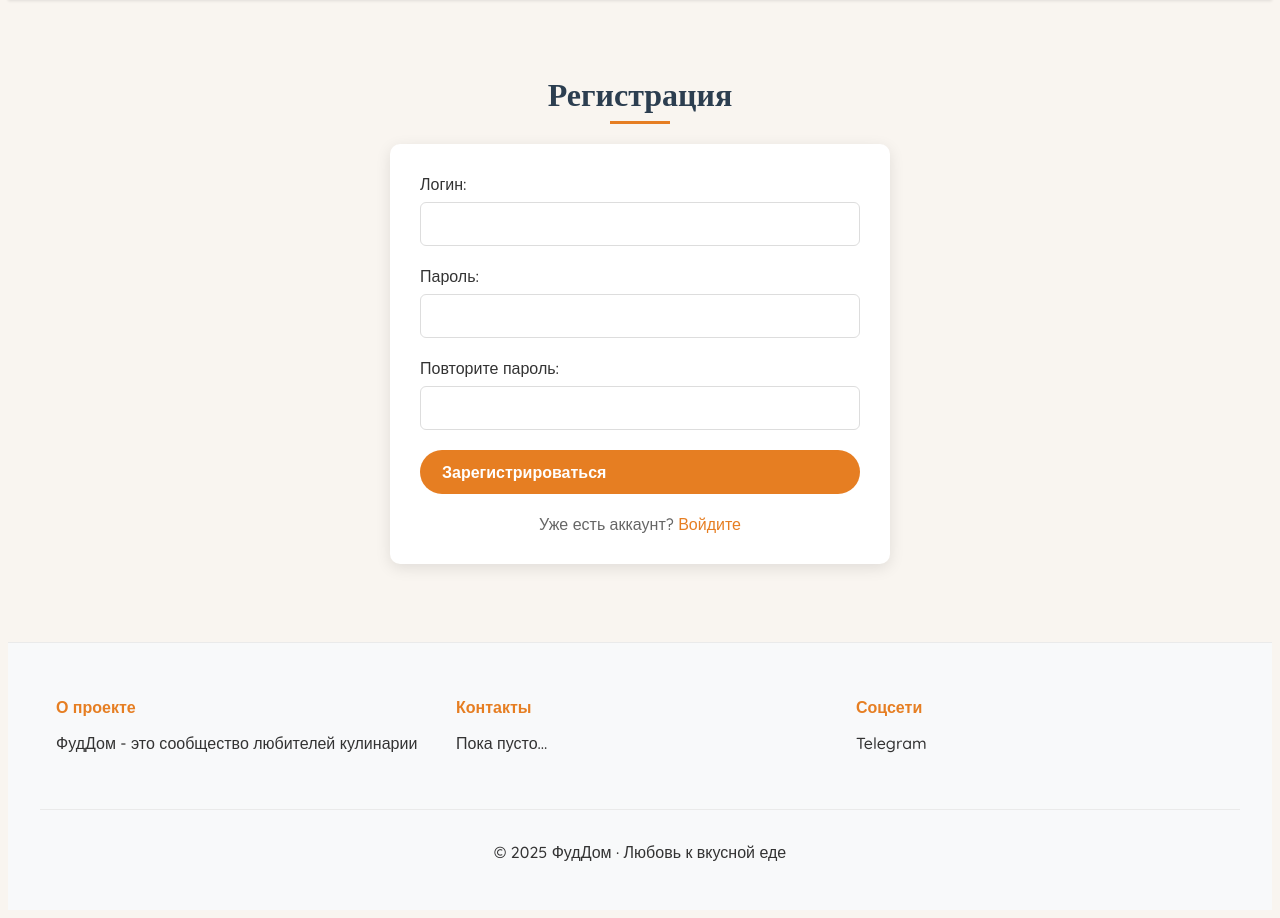
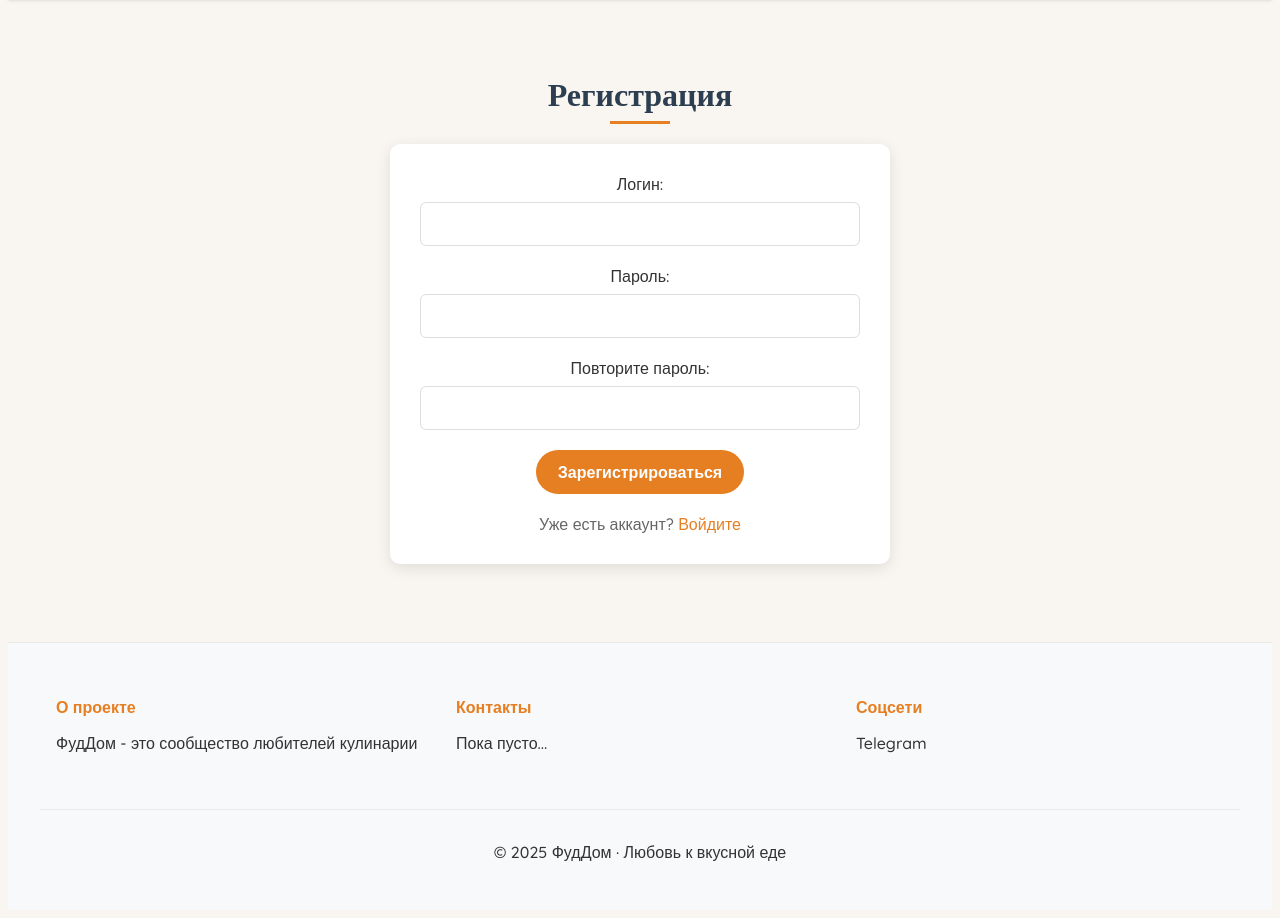
Before and after one commit to Backer01/food-dom, a Flask app: page /register in a window 1280 px wide. Shown: the part 61-979 px from the top of the page. Run offline with Flask 3, Linux system fonts and the light colour scheme; some libraries are stand-ins or nearby versions.

Commit message:
Исправил расположение кнопок регистрации (теперь по центру), также сделал текст форм по центру

```diff
--- a/static/css/auth.css
+++ b/static/css/auth.css
@@ -20,6 +20,7 @@
 
 .auth-form .form-group {
     margin-bottom: 20px;
+    text-align: center;
 }
 
 .auth-form label {
@@ -37,7 +38,6 @@
 }
 
 .btn-primary {
-    width: 100%;
     padding: 12px;
     font-size: 16px;
     background: var(--primary-color);
--- a/templates/create_recipe.html
+++ b/templates/create_recipe.html
@@ -33,7 +33,9 @@
                 <input type="file" name="image" id="image" class="form-control-file">
             </div>
 
-            <button type="submit" class="btn btn-primary">Создать рецепт</button>
+            <div class="form-group">
+                <button type="submit" class="btn btn-primary">Создать рецепт</button>
+            </div>
         </form>
     </div>
 </div>
--- a/templates/login.html
+++ b/templates/login.html
@@ -15,7 +15,9 @@
                 <label>Пароль:</label>
                 {{ form.password(class="form-control") }}
             </div>
-            <button type="submit" class="btn btn-primary">Войти</button>
+            <div class="form-group">
+                <button type="submit" class="btn btn-primary">Войти</button>
+            </div>
             <div class="auth-footer">
                 Нет аккаунта? <a href="{{ url_for('register') }}">Зарегистрируйтесь</a>
             </div>
--- a/templates/register.html
+++ b/templates/register.html
@@ -19,7 +19,9 @@
                 <label>Повторите пароль:</label>
                 {{ form.confirm(class="form-control") }}
             </div>
-            <button type="submit" class="btn btn-primary">Зарегистрироваться</button>
+            <div class="form-group">
+                <button type="submit" class="btn btn-primary">Зарегистрироваться</button>
+            </div>
             <div class="auth-footer">
                 Уже есть аккаунт? <a href="{{ url_for('login') }}">Войдите</a>
             </div>
```
